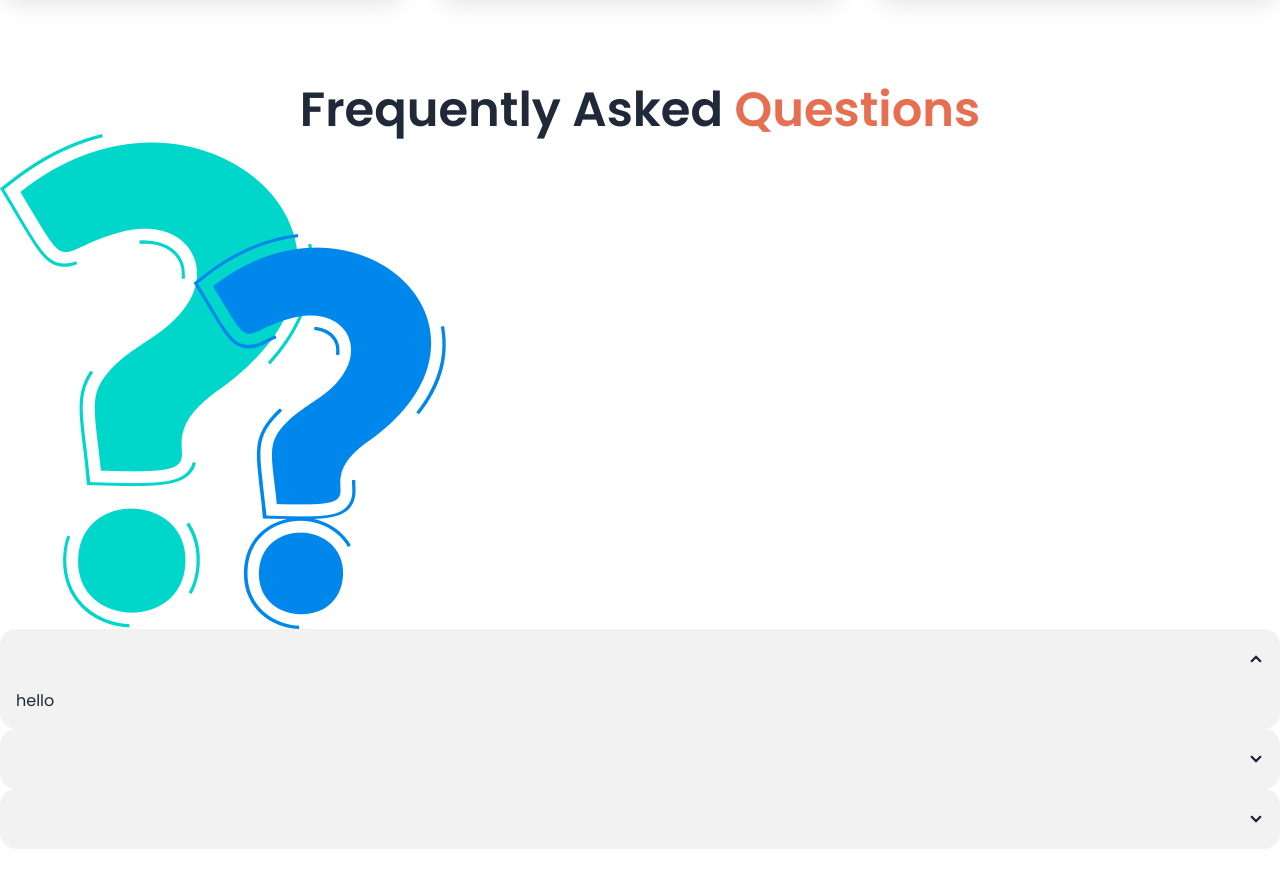
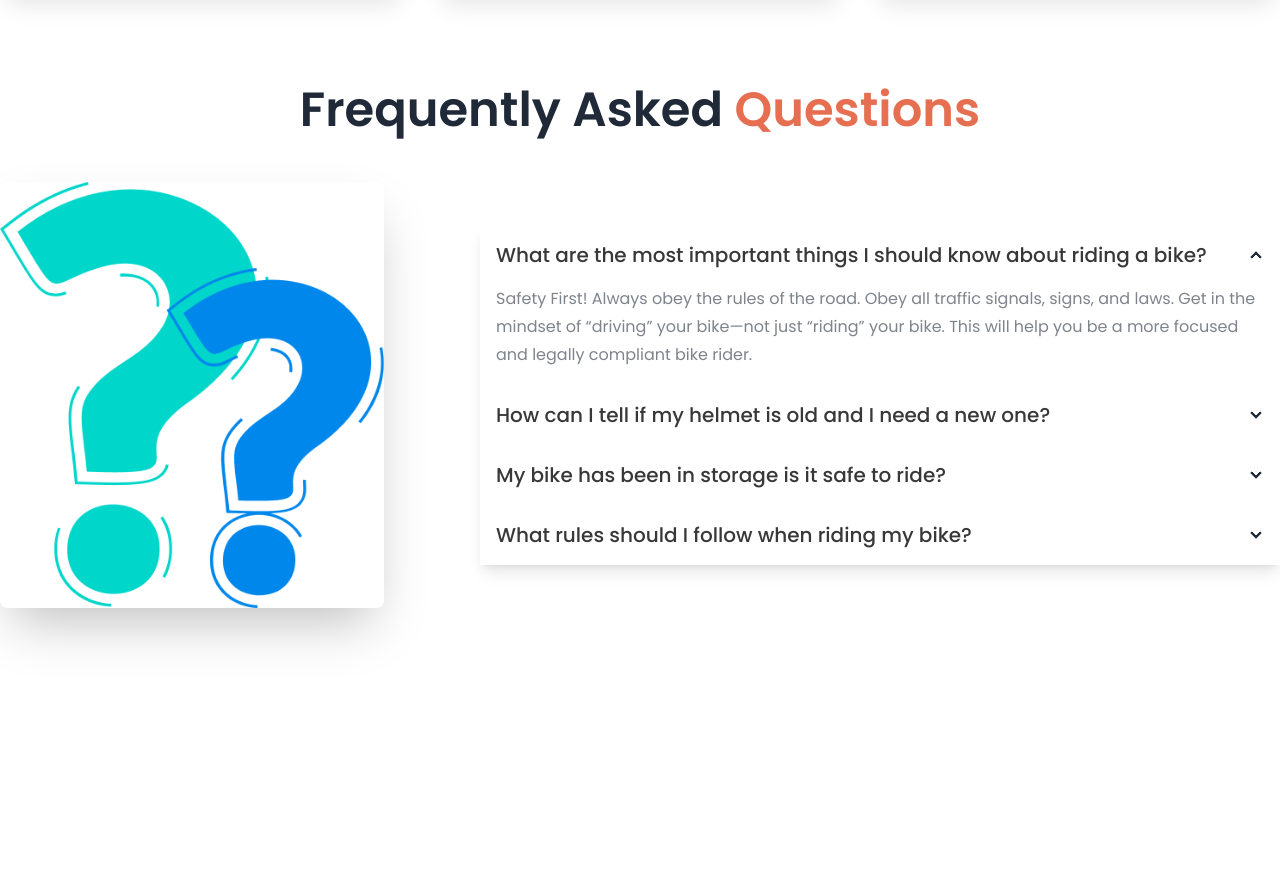
Before and after one commit to shihab01118/Biker-Zone-Website, a plain HTML site: page index.html in a window 1280 px wide. Shown: the part 2680-3568 px from the top of the page. After the commit the page ends 3384 px from the top, so only its background shows below. Drawn offline with nearby package versions, Linux system fonts and the light colour scheme.

Commit message:
faq added

```diff
--- a/index.html
+++ b/index.html
@@ -160,7 +160,7 @@
     <main class="md:container mx-auto">
         <!-- featured section -->
         <section class="my-24">
-            <h3 class="text-5xl font-semibold text-center">Fetured Bikes In This Year</h3>
+            <h3 class="text-4xl md:text-5xl  font-semibold text-center">Fetured Bikes In This Year</h3>
             <h6 class="text-primary-color font-semibold text-sm text-center mt-2 mb-12">Best bike collection</h6>
             <div class="flex flex-col md:flex-row justify-center gap-7 md:px-5 lg:px-0">
                 <div class="w-4/5 m-auto lg:w-auto">
@@ -177,7 +177,7 @@
 
         <!-- latest section -->
         <section class="my-24">
-            <h3 class="text-5xl font-semibold text-center">Latest News</h3>
+            <h3 class="text-4xl md:text-5xl font-semibold text-center">Latest News</h3>
             <!-- latest bikes container -->
             <div class="grid grid-cols-1 md:grid-cols-2 lg:grid-cols-3 mt-12 gap-8 px-4  md:px-12 lg:p-0">
                 <!-- latest 1 -->
@@ -227,7 +227,7 @@
 
         <!-- Client section -->
         <section class="my-24">
-            <h3 class="text-5xl font-semibold text-center">Happy <span class="text-primary-color">Clients Says</span>
+            <h3 class="text-4xl md:text-5xl font-semibold text-center">Happy <span class="text-primary-color">Clients Says</span>
             </h3>
             <!-- clients container -->
             <div class="grid grid-cols-1 md:grid-cols-2 lg:grid-cols-3 mt-12 gap-8 px-4  md:px-12 lg:p-0">
@@ -287,38 +287,53 @@
 
         <!-- faq section -->
         <section class="my-24">
-            <h3 class="text-5xl font-semibold text-center">Frequently Asked <span
+            <h3 class="text-4xl md:text-5xl font-semibold text-center">Frequently Asked <span
                     class="text-primary-color">Questions</span></h3>
             <!-- faq container -->
-            <div>
-                <img src="images/others/faq.png" alt="faq">
-            </div>
-            <div>
-                <div class="collapse collapse-arrow bg-base-200">
+            <div class="hero mt-6 md:mt-12 ">
+                <div class="hero-content flex-col lg:flex-row lg:gap-24 px-4  md:px-12 lg:p-0">
+                    <img src="images/others/faq.png" class="max-w-sm rounded-lg shadow-2xl" />
+                    <div class="shadow-lg">
+                        <!-- first ques -->
+                        <div class="collapse collapse-arrow ">
                             <input type="radio" name="my-accordion-2" checked="checked" />
                             <div class="collapse-title text-xl font-medium">
-                        <Translate text="Click to open this one and close others" />
+                                <p class="text-[#383838] text-xl font-medium leading-7">What are the most important things I should know about riding a bike?</p>
                             </div>
                             <div class="collapse-content">
-                        <p>hello</p>
+                                <p class="text-[#7E848C] text-base leading-7">Safety First! Always obey the rules of the road. Obey all traffic signals, signs, and laws. Get in the mindset of “driving” your bike—not just “riding” your bike. This will help you be a more focused and legally compliant bike rider. </p>
                             </div>
                         </div>
-                <div class="collapse collapse-arrow bg-base-200">
+                        <!-- second ques -->
+                        <div class="collapse collapse-arrow">
                             <input type="radio" name="my-accordion-2" />
                             <div class="collapse-title text-xl font-medium">
-                        <Translate text="Click to open this one and close others" />
+                                <p class="text-[#383838] text-xl font-medium leading-7">How can I tell if my helmet is old and I need a  new one?</p>
                             </div>
                             <div class="collapse-content">
-                        <p>hello</p>
+                                <p class="text-[#7E848C] text-base leading-7">Safety First! Always obey the rules of the road. Obey all traffic signals, signs, and laws. Get in the mindset of “driving” your bike—not just “riding” your bike. This will help you be a more focused and legally compliant bike rider. </p>
                             </div>
                         </div>
-                <div class="collapse collapse-arrow bg-base-200">
+                        <!-- third ques -->
+                        <div class="collapse collapse-arrow">
                             <input type="radio" name="my-accordion-2" />
                             <div class="collapse-title text-xl font-medium">
-                        <Translate text="Click to open this one and close others" />
+                                <p class="text-[#383838] text-xl font-medium leading-7">My bike has been in storage is it safe to ride?</p>
                             </div>
                             <div class="collapse-content">
-                        <p>hello</p>
+                                <p class="text-[#7E848C] text-base leading-7">Safety First! Always obey the rules of the road. Obey all traffic signals, signs, and laws. Get in the mindset of “driving” your bike—not just “riding” your bike. This will help you be a more focused and legally compliant bike rider. </p>
+                            </div>
+                        </div>
+                        <!-- fourth ques -->
+                        <div class="collapse collapse-arrow">
+                            <input type="radio" name="my-accordion-2" />
+                            <div class="collapse-title text-xl font-medium">
+                                <p class="text-[#383838] text-xl font-medium leading-7">What rules should I follow when riding my bike?</p>
+                            </div>
+                            <div class="collapse-content">
+                                <p class="text-[#7E848C] text-base leading-7">Safety First! Always obey the rules of the road. Obey all traffic signals, signs, and laws. Get in the mindset of “driving” your bike—not just “riding” your bike. This will help you be a more focused and legally compliant bike rider. </p>
+                            </div>
+                        </div>
                     </div>
                 </div>
             </div>
```
Lines whose indentation alone changed are shown as unchanged.
